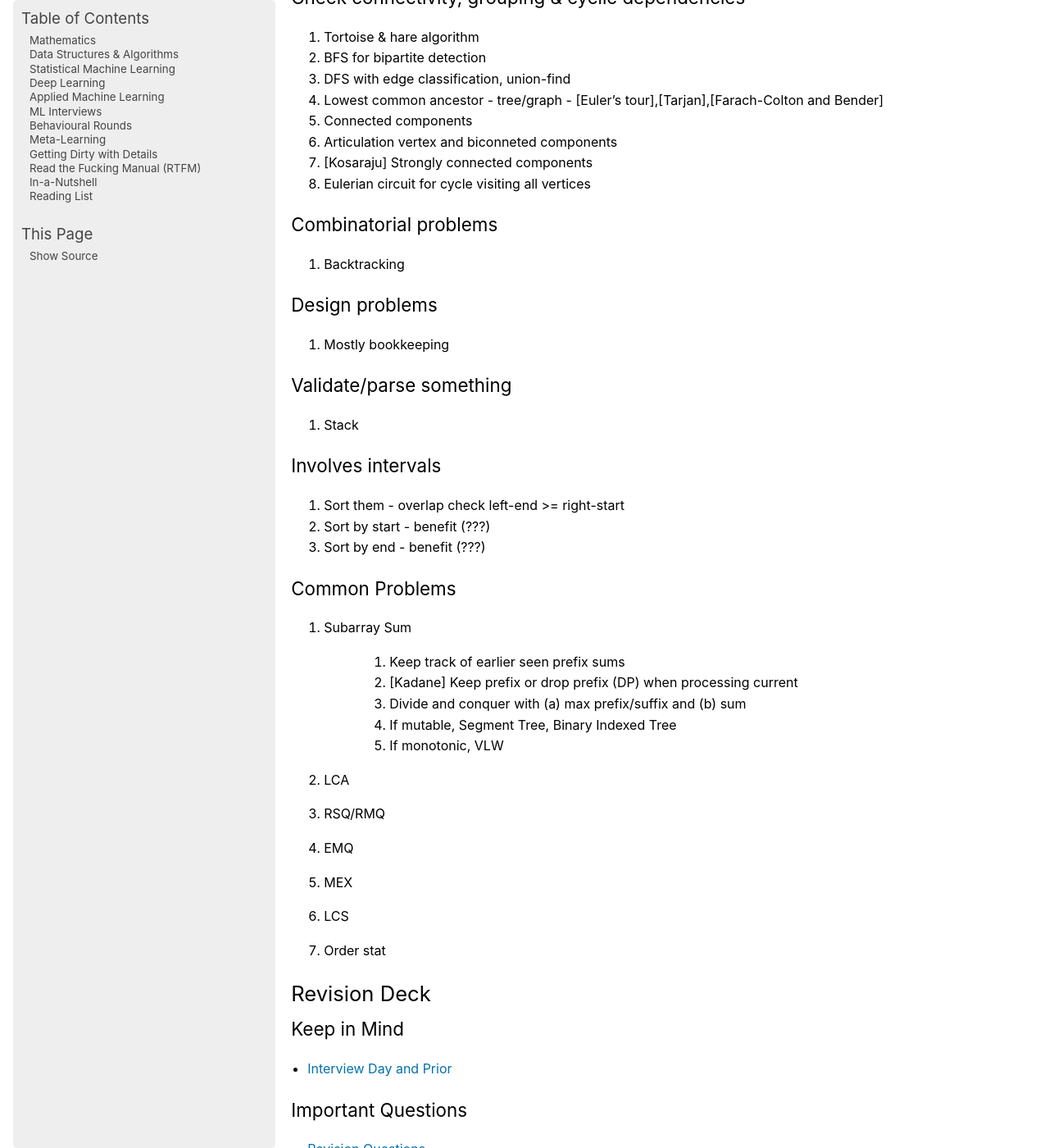
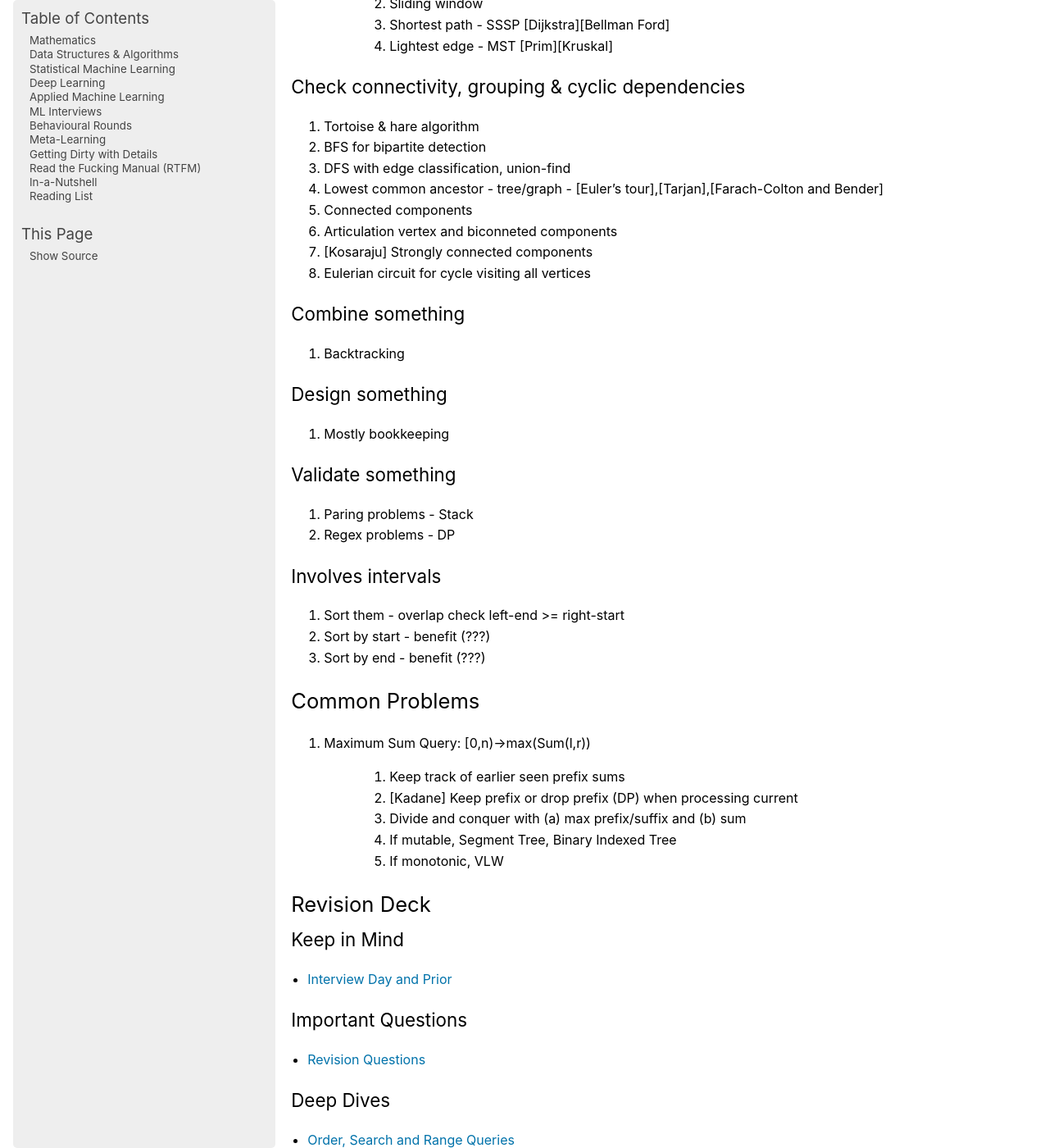
Before and after one commit to uselesstechjunks/leetcode, a Sphinx documentation site: the page built from docs/source/dsa/index.rst, in a window 1280 px wide and 1400 px high, scrolled down 5189 px. Shown: the whole window at 82% size. Built offline with Sphinx 7.4.7, drawn with Linux system fonts in a browser that asks for light colours; pages that are not in the unit, such as notebooks, are missing from menus; some of the changed text lies outside the part shown.

Commit message:
Update index.rst

```diff
--- a/docs/source/dsa/index.rst
+++ b/docs/source/dsa/index.rst
@@ -23,6 +25,7 @@ Types of Queries
 #. RMQ - Range Min Query: Min(l,r): [unordered] monotonic stack, monotonic queue (VLW), Cartesian tree, segment tree, [ordered] binary search, BST (VLW)
 #. RFQ - Range Frequency Query: Count(l,r,key): Dict, segment tree
 #. TKQ - Top K Query: heap
+#. EEQ - Earlier Existance Query: set, dict, bitmap
 #. ESQ - Earliest Smaller Query: min(idx(l<r) | v(l)<v(r)): Monotonic stack (v2), (???) inversions?
 #. LSQ - Latest Smaller Query: max(idx(l<r) | v(l)<v(r)): Monotonic stack (v1), (???) inversions?
 #. PUQ - Point Update Query: (???)
@@ -33,6 +36,7 @@ Types of Queries
 #. ECQ - Equivalence Class Query: Whether (x,y) belonds to the same group - union find
 #. OGQ - Optimal Goal Query: VLW - variable length window (monotonic goal), FLW - fixed length window (works for nonmonotone)
 #. MEX - Minimum Excluded Element: (???)
+#. LCS - Longest common/increasing/palindromic subsequence: DP
 
 General Techniques
 ---------------------------------------------------------------------------------
@@ -147,17 +151,18 @@ Check connectivity, grouping & cyclic dependencies
 #. [Kosaraju] Strongly connected components
 #. Eulerian circuit for cycle visiting all vertices
 
-Combinatorial problems
+Combine something
 =================================================================================
 #. Backtracking
 
-Design problems
+Design something
 =================================================================================
 #. Mostly bookkeeping
 
-Validate/parse something
+Validate something
 =================================================================================
-#. Stack
+#. Paring problems - Stack
+#. Regex problems - DP
 
 Involves intervals
 =================================================================================
@@ -165,21 +170,16 @@ Involves intervals
 #. Sort by start - benefit (???)
 #. Sort by end - benefit (???)
 
+*********************************************************************************
 Common Problems
-=================================================================================
-#. Subarray Sum
+*********************************************************************************
+#. Maximum Sum Query: [0,n)->max(Sum(l,r))
 
 	#. Keep track of earlier seen prefix sums
 	#. [Kadane] Keep prefix or drop prefix (DP) when processing current
 	#. Divide and conquer with (a) max prefix/suffix and (b) sum
 	#. If mutable, Segment Tree, Binary Indexed Tree
 	#. If monotonic, VLW
-#. LCA
-#. RSQ/RMQ
-#. EMQ
-#. MEX
-#. LCS
-#. Order stat
 
 *********************************************************************************
 Revision Deck
```
Also changed, not shown: other parts of docs/source/dsa/index.rst (+2 -0 lines).
